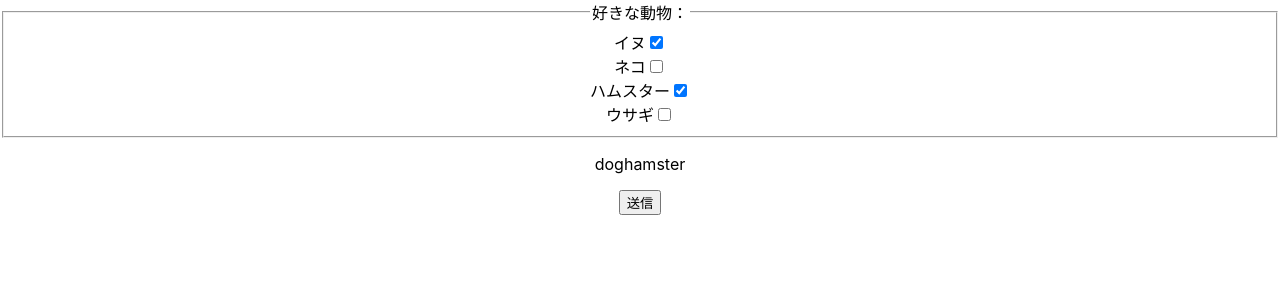
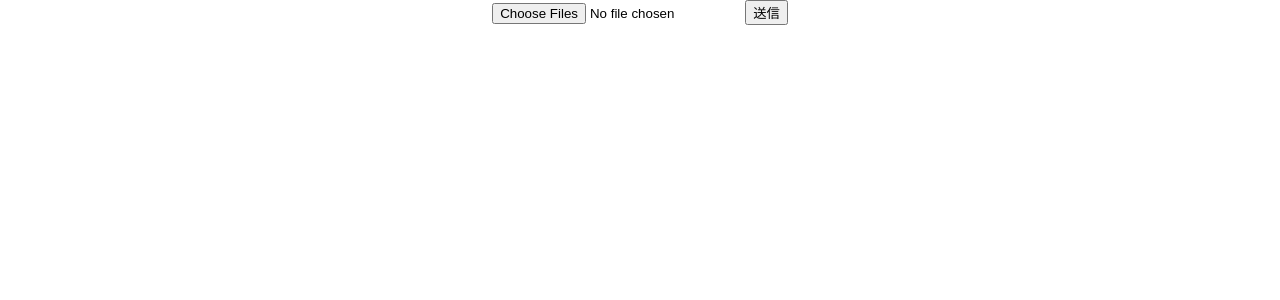
Before and after one commit to nekketsu2010/react-typescript-cra, a React (Create React App) app: page / in a window 1280 px wide. Shown: the top 300 px of the page. Built offline with nearby package versions, Linux system fonts and the light colour scheme.

Commit message:
feature: #5 ファイル入力欄を追加した。

```diff
--- a/src/App.tsx
+++ b/src/App.tsx
@@ -1,11 +1,11 @@
 import React from 'react';
 import './App.css';
-import FormCheckMulti from './FormCheckMulti';
+import FormFile from './FormFile';
 
 function App() {
   return (
     <div className="App">
-      <FormCheckMulti />
+      <FormFile />
     </div>
   );
 }
--- /dev/null
+++ b/src/FormFile.tsx
@@ -0,0 +1,21 @@
+import { useRef } from "react";
+
+export default function FormFile() {
+    const file = useRef<HTMLInputElement>(null);
+
+    const show = () => {
+        const fs = file.current?.files!;
+        for (const f of fs) {
+            console.log(`ファイル名：${f.name}`);
+            console.log(`種類：${f.type}`);
+            console.log(`サイズ：${f.size / 1024}KB`);
+        }
+    };
+
+    return (
+        <form>
+            <input type="file" ref={file} multiple />
+            <button type="button" onClick={show}>送信</button>
+        </form>
+    )
+}
```
